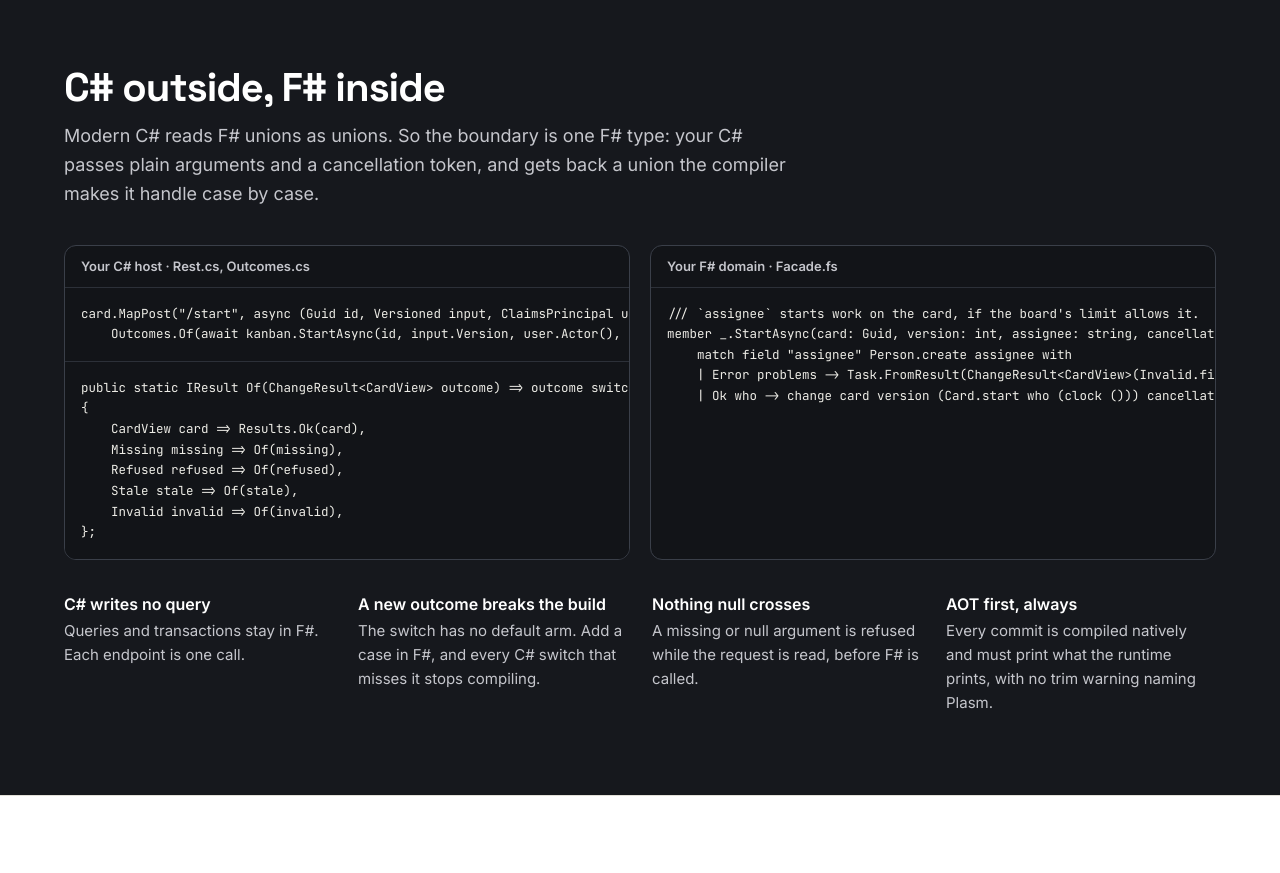
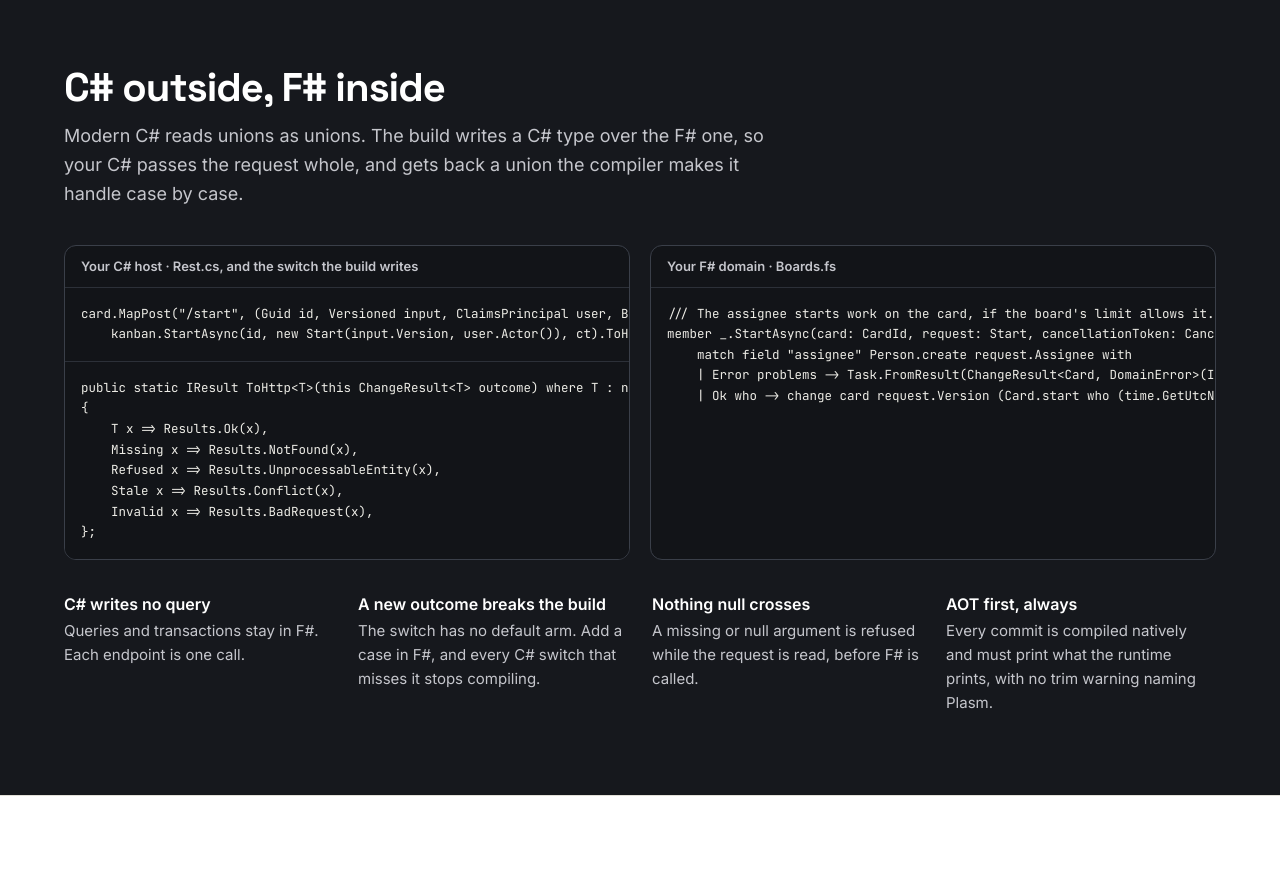
Before and after one commit to mark-keaton/plasm, a plain HTML site: page website/index.html in a window 1280 px wide. Shown: the part 1180-2053 px from the top of the page. Drawn offline with Linux system fonts and the light colour scheme.

Commit message:
The pages quote Kanban on the seam (README.md, website/index.html, docs/guide/starting-a-repository.md, docs/guide/testing.md): the start endpoint calls Boards and answers with ToHttp, the switch the build writes (quoted from the Starter's committed copy, tests/Plasm.Package/starter/SeamHttp.g.cs), and the F# member is Boards.StartAsync; the Lambda function chooses between OpenAsync and OpenUncheckedAsync, both written from the Store; the sandbox test passes request records. The docs index lists seam.lock's format (docs/seam-lock.md), so the page every lock's header names is built at docs/seam-lock.html and listed in llms.txt, whose summary now says version 0.4 and a C# application calling one F# project

```diff
--- a/website/index.html
+++ b/website/index.html
@@ -63,29 +63,29 @@ let orderPage page size (q: Query&lt;Order&gt;) =
   <div class="wrap section">
     <div class="lede">
       <h2>C# outside, F# inside</h2>
-      <p>Modern C# reads F# unions as unions. So the boundary is one F# type: your C# passes plain arguments and a cancellation token, and gets back a union the compiler makes it handle case by case.</p>
+      <p>Modern C# reads unions as unions. The build writes a C# type over the F# one, so your C# passes the request whole, and gets back a union the compiler makes it handle case by case.</p>
     </div>
     <div class="pair">
       <div class="code-card">
-        <div class="code-title">Your C# host · Rest.cs, Outcomes.cs</div>
-<pre class="code csharp" data-from="examples/Kanban/src/Host/Rest.cs">card.MapPost("/start", async (Guid id, Versioned input, ClaimsPrincipal user, KanbanData kanban, CancellationToken ct) =&gt;
-    Outcomes.Of(await kanban.StartAsync(id, input.Version, user.Actor(), ct)));</pre>
-<pre class="code csharp" data-from="examples/Kanban/src/Host/Outcomes.cs">public static IResult Of(ChangeResult&lt;CardView&gt; outcome) =&gt; outcome switch
+        <div class="code-title">Your C# host · Rest.cs, and the switch the build writes</div>
+<pre class="code csharp" data-from="examples/Kanban/src/Host/Rest.cs">card.MapPost("/start", (Guid id, Versioned input, ClaimsPrincipal user, Boards kanban, CancellationToken ct) =&gt;
+    kanban.StartAsync(id, new Start(input.Version, user.Actor()), ct).ToHttp());</pre>
+<pre class="code csharp" data-from="tests/Plasm.Package/starter/SeamHttp.g.cs">public static IResult ToHttp&lt;T&gt;(this ChangeResult&lt;T&gt; outcome) where T : notnull =&gt; outcome switch
 {
-    CardView card =&gt; Results.Ok(card),
-    Missing missing =&gt; Of(missing),
-    Refused refused =&gt; Of(refused),
-    Stale stale =&gt; Of(stale),
-    Invalid invalid =&gt; Of(invalid),
+    T x =&gt; Results.Ok(x),
+    Missing x =&gt; Results.NotFound(x),
+    Refused x =&gt; Results.UnprocessableEntity(x),
+    Stale x =&gt; Results.Conflict(x),
+    Invalid x =&gt; Results.BadRequest(x),
 };</pre>
       </div>
       <div class="code-card">
-        <div class="code-title">Your F# domain · Facade.fs</div>
-<pre class="code fsharp" data-from="examples/Kanban/src/Data/Facade.fs">/// `assignee` starts work on the card, if the board's limit allows it.
-member _.StartAsync(card: Guid, version: int, assignee: string, cancellationToken: CancellationToken) : Task&lt;ChangeResult&lt;CardView&gt;&gt; =
-    match field "assignee" Person.create assignee with
-    | Error problems -&gt; Task.FromResult(ChangeResult&lt;CardView&gt;(Invalid.fields problems))
-    | Ok who -&gt; change card version (Card.start who (clock ())) cancellationToken</pre>
+        <div class="code-title">Your F# domain · Boards.fs</div>
+<pre class="code fsharp" data-from="examples/Kanban/src/Data/Boards.fs">/// The assignee starts work on the card, if the board's limit allows it.
+member _.StartAsync(card: CardId, request: Start, cancellationToken: CancellationToken) : Task&lt;ChangeResult&lt;Card, DomainError&gt;&gt; =
+    match field "assignee" Person.create request.Assignee with
+    | Error problems -&gt; Task.FromResult(ChangeResult&lt;Card, DomainError&gt;(Invalid.fields problems))
+    | Ok who -&gt; change card request.Version (Card.start who (time.GetUtcNow())) cancellationToken</pre>
       </div>
     </div>
     <div class="points">
```
Also changed, not shown: docs/guide/starting-a-repository.md (+9 -9 lines), docs/guide/testing.md (+4 -3 lines), README.md, docs/README.md, 1 other file.
